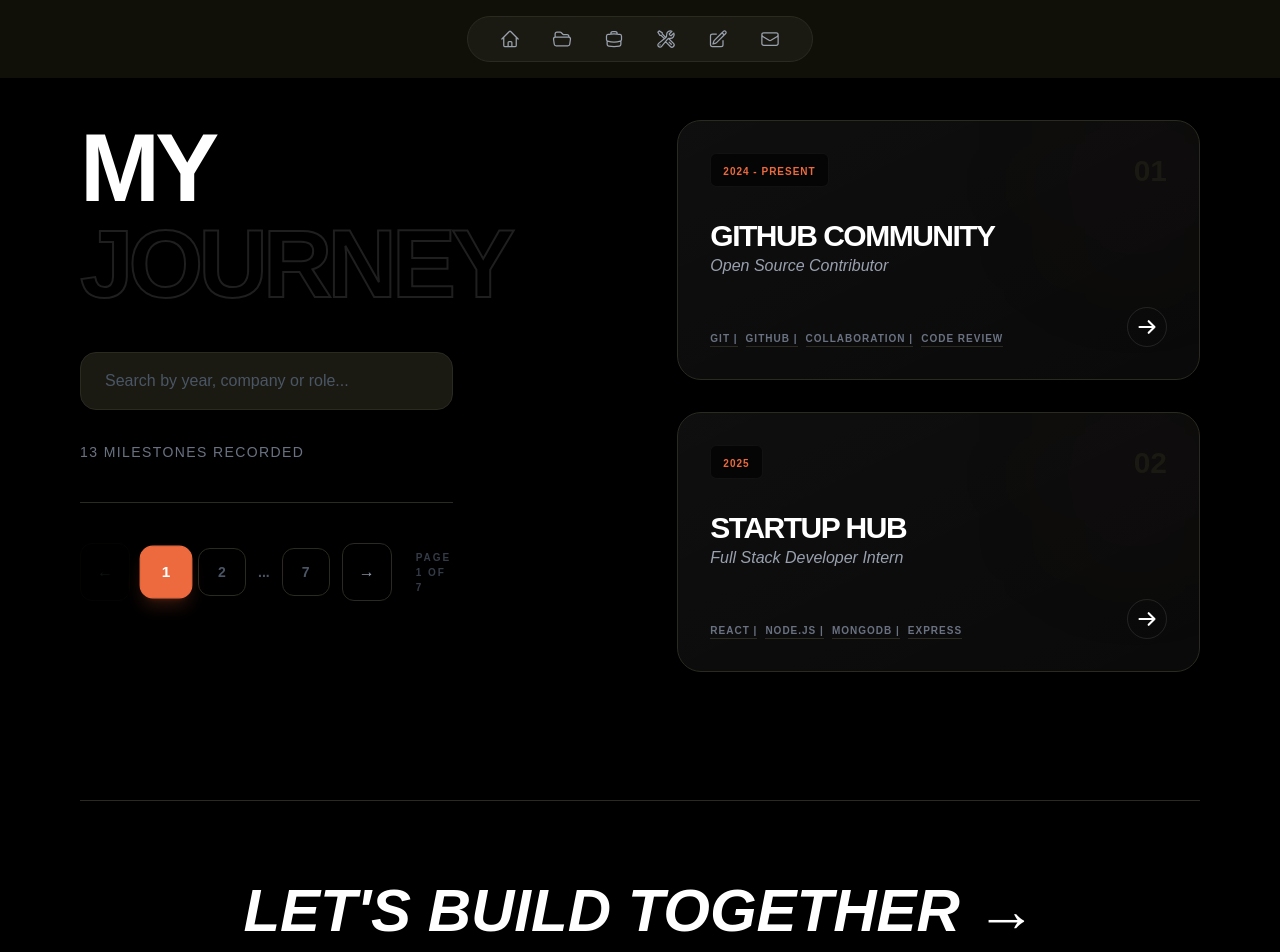
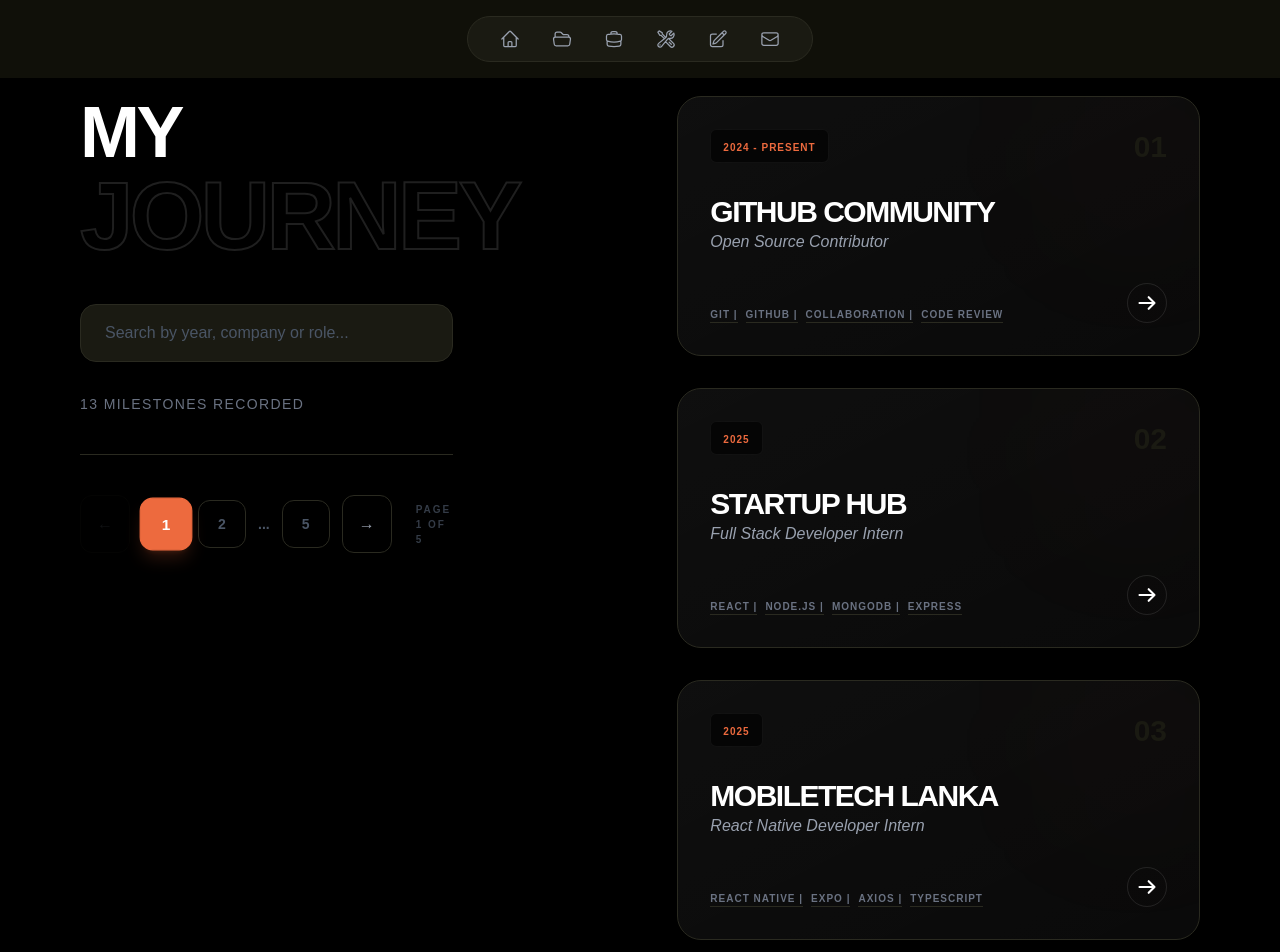
Before and after one commit to tharu-2003/Tharusha_Sandaruwan_Dahanayaka, a React (Vite) app: page /experience in a window 1280 px wide. Shown: the top 952 px of the page. Built offline with nearby package versions, Linux system fonts and the light colour scheme.

Commit message:
change paginations

```diff
--- a/src/pages/ExperiencePage.tsx
+++ b/src/pages/ExperiencePage.tsx
@@ -8,7 +8,7 @@ const ExperiencePage = () => {
   const navigate = useNavigate();
   const [searchQuery, setSearchQuery] = useState("");
   const [currentPage, setCurrentPage] = useState(1);
-  const itemsPerPage = 2;
+  const itemsPerPage = 3;
 
   // 1. Search Logic: Year, Company, Role saha Skills walin filter wenawa
   const filteredExperiences = useMemo(() => {
@@ -41,11 +41,11 @@ const ExperiencePage = () => {
     <div className="min-h-screen bg-black text-white p-6 sm:p-12 lg:p-20 font-sans">
       <Navigation />
 
-      <div className="flex flex-col lg:flex-row gap-10 lg:gap-56 mt-10">
+      <div className="flex flex-col lg:flex-row gap-10 lg:gap-56 mt-4">
 
         {/* LEFT SIDE: Title & Search */}
         <div className="lg:w-1/3 lg:sticky lg:top-24 h-fit">
-          <h1 className="text-5xl sm:text-7xl lg:text-8xl font-black tracking-tighter leading-none uppercase mb-10">
+          <h1 className="text-5xl sm:text-7xl lg:text-7xl font-black tracking-tighter leading-none uppercase mb-10">
             MY <br />
             <span className="text-5xl sm:text-7xl lg:text-8xl ghost-text text-[#1a1a12] stroke-[#2a2a20] stroke-1 uppercase">JOURNEY</span>
           </h1>
@@ -146,12 +146,6 @@ const ExperiencePage = () => {
           </div>
         </div>
       </div>
-
-      <footer className="mt-32 border-t border-[#2a2a20] pt-20 text-center pb-10">
-        <h2 onClick={() => navigate('/contact')} className="text-4xl sm:text-6xl font-black text-white hover:text-[#ed6a3e] cursor-pointer transition-all duration-500 uppercase italic">
-          Let's Build Together →
-        </h2>
-      </footer>
     </div>
   );
 };
```
